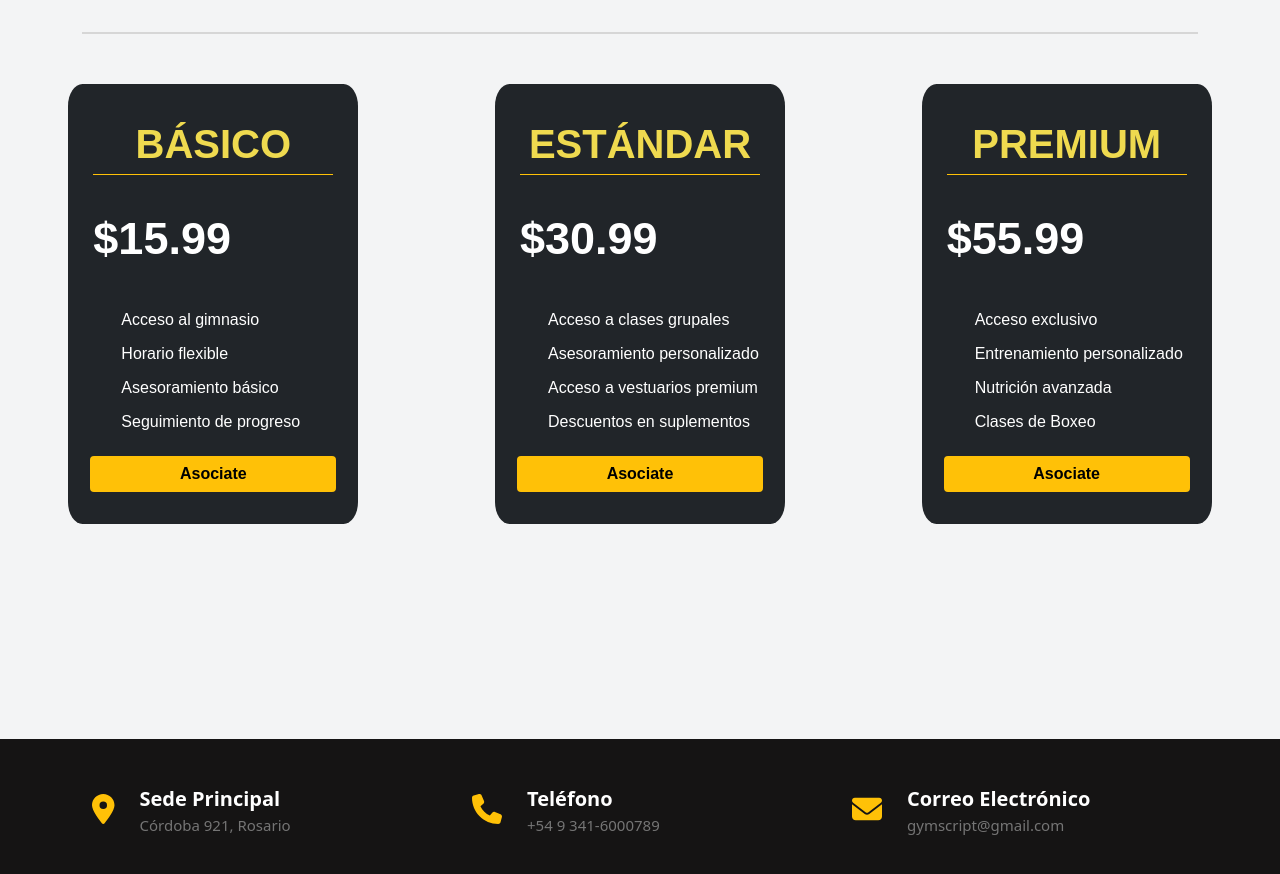
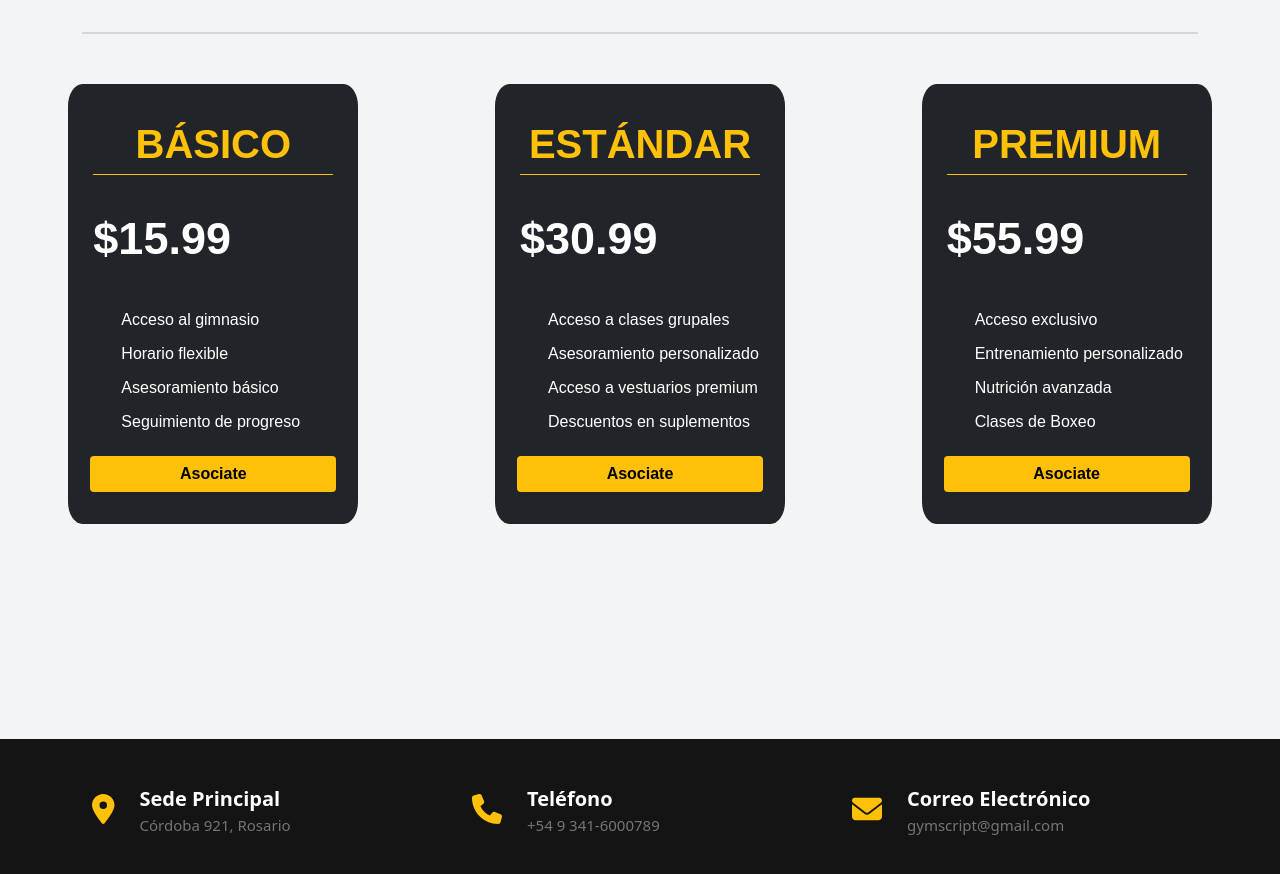
Before and after one commit to fraancosan/gymScriptFE, an Angular app in the folder angular/: page / in a window 1280 px wide. Shown: the part 2164-3038 px from the top of the page. Built offline with nearby package versions, Linux system fonts and the light colour scheme.

Commit message:
se corrige color titulo cards

```diff
--- a/angular/src/app/components/card/card.component.css
+++ b/angular/src/app/components/card/card.component.css
@@ -26,7 +26,7 @@
 .title {
     font-size: 30px;
     font-weight: bold;
-    color: #efda4f;
+    color: #ffc107;
     margin: 10px 5px 5px 5px;
     text-align: center;
     border-bottom: 1px solid #ffc107;
```
